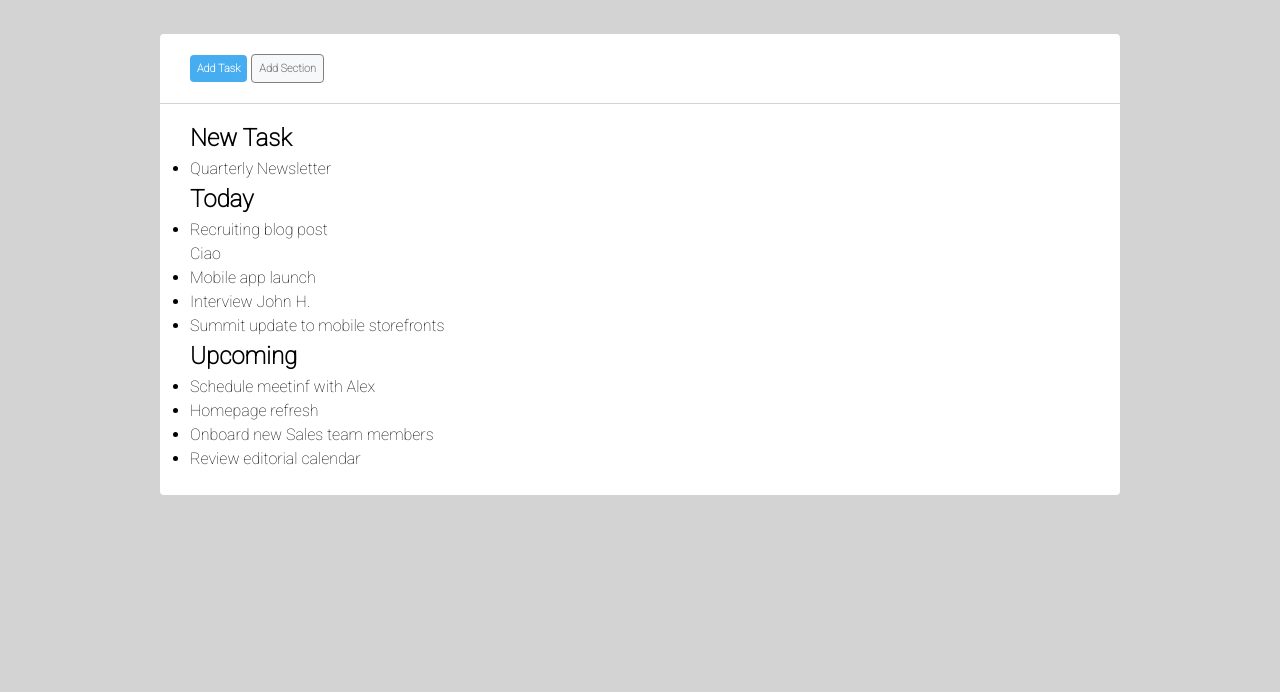
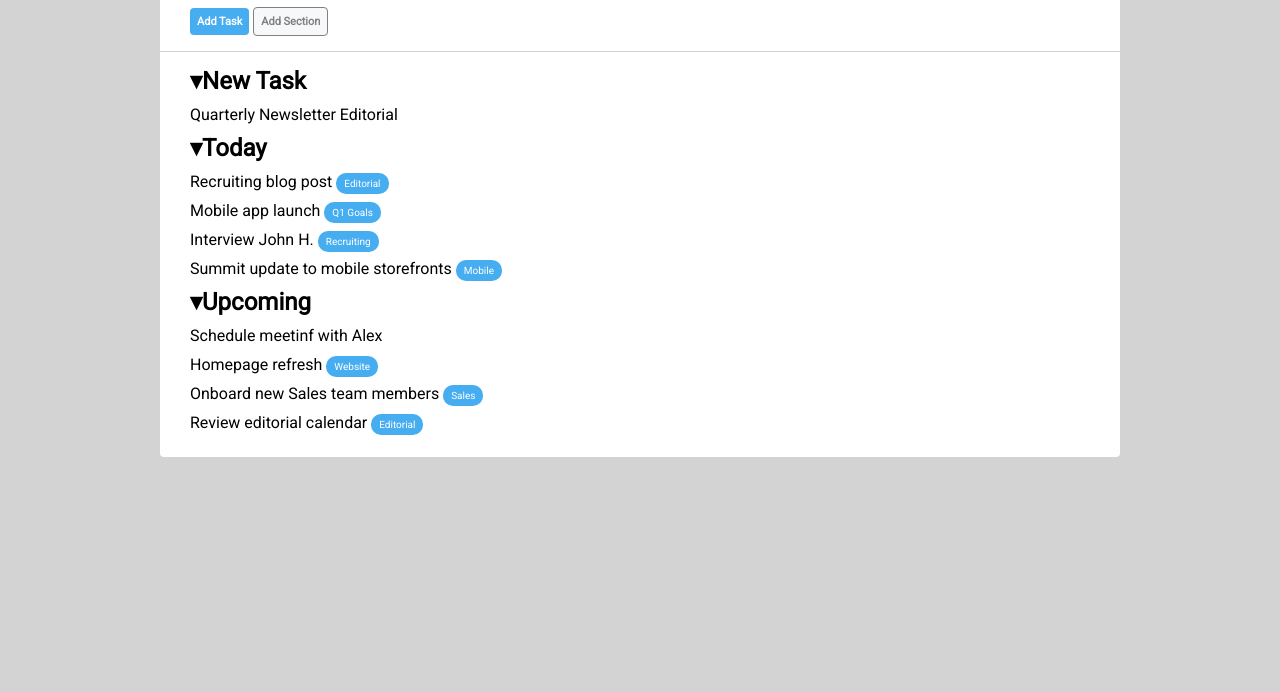
Before and after one commit to GiadaMarzapane/html-css-toboolist, a plain HTML site: page index.html in a window 1280 px wide. Shown: the part 108-800 px from the top of the page. Drawn offline with Linux system fonts and the light colour scheme.

Commit message:
Add tag alle task

```diff
--- a/css/style.css
+++ b/css/style.css
@@ -2,7 +2,7 @@
     margin: 0;
     padding: 0;
     box-sizing: border-box;
-    font-family:'Roboto', sans-serif;
+    font-family: 'Roboto', sans-serif;
 }
 body{
     background-color: lightgrey;
@@ -10,15 +10,14 @@ body{
 header{
     background-color: white;
 }
-/* h1{
+ h1{
     display: inline-block;
 }
+
 .container-intestazione{
-    height: 80px;
-    line-height: 80px;
+    height: 50px;
 }
-.intestazione{
-} */
+
 main{
     margin-top: 50px;
 }
@@ -26,7 +25,7 @@ main{
     width: 75%;
     background-color: white;
     margin: auto;
-    padding: 20px 0 20px 30px;
+    padding: 15px 0 15px 30px;
 }
 
 .parte-centrale-alta{
@@ -57,5 +56,14 @@ ul{
     margin: 7px 0;
 }
 li{
-    margin: 5px 0;
+    margin: 10px 0;
+    list-style-type: none;
 }
+.button{
+    color: white;
+    font-size: 10px;
+    border-radius: 10px;
+    background-color: #47adf1;
+    padding: 5px 8px;
+    text-align: center;
+}
--- a/index.html
+++ b/index.html
@@ -7,7 +7,7 @@
         <link rel="stylesheet" href="css/style.css">
         <link rel="preconnect" href="https://fonts.googleapis.com">
         <link rel="preconnect" href="https://fonts.gstatic.com" crossorigin>
-        <link href="https://fonts.googleapis.com/css2?family=Roboto:wght@100&display=swap" rel="stylesheet">
+        <link href="https://fonts.googleapis.com/css2?family=Roboto&display=swap" rel="stylesheet">
         <title>Toboolist</title>
     </head>
     <body>
@@ -27,24 +27,24 @@
             </section>
             <section>   <!-- Sezione task -->
                 <div class="parte-centrale">
-                    <h2><strong>New Task</strong></h2>
+                    <h2>&#9662;New Task</h2>
                         <ul>
-                            <li>Quarterly Newsletter</li>
+                            <li>Quarterly Newsletter <span class="editorial">Editorial</span></li>
                         </ul>
-                    <h2>Today</h2>
+                    <h2>&#9662;Today</h2>
                     <ul>
-                        <li>Recruiting blog post</li> <span>Ciao</span>
-                        <li>Mobile app launch</li>
-                        <li>Interview John H.</li>
-                        <li>Summit update to mobile storefronts</li>
+                        <li>Recruiting blog post <span class="button editorial">Editorial</span></li>
+                        <li>Mobile app launch <span class="button" id="goals">Q1 Goals</span></li>
+                        <li>Interview John H. <span class="button" id="recruiting">Recruiting</span></li>
+                        <li>Summit update to mobile storefronts <span class="button" id="mobile">Mobile</span></li>
                     </ul>
 
-                    <h2>Upcoming</h2>
+                    <h2>&#9662;Upcoming</h2>
                     <ul>
                         <li>Schedule meetinf with Alex</li>
-                        <li>Homepage refresh</li>
-                        <li>Onboard new Sales team members</li>
-                        <li>Review editorial calendar</li>
+                        <li>Homepage refresh <span class="button" id="website">Website</span></li>
+                        <li>Onboard new Sales team members <span class="button" id="sales">Sales</span></li>
+                        <li>Review editorial calendar <span class="button editorial">Editorial</span></li>
                     </ul>
 
                 </div>
```
